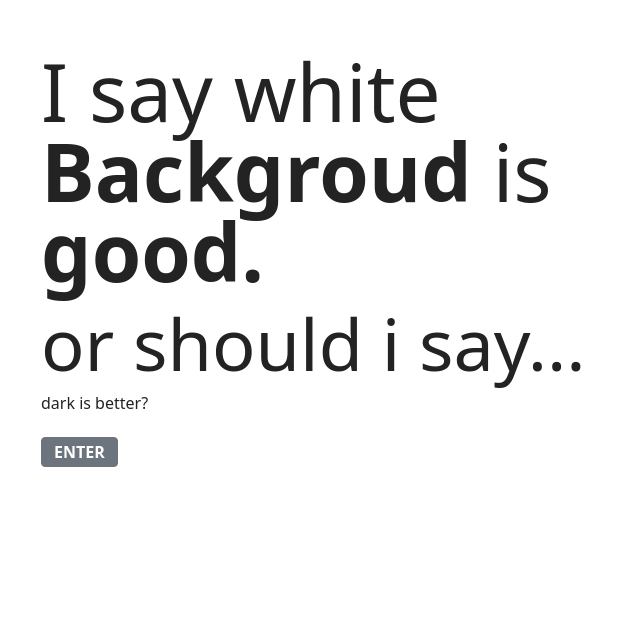
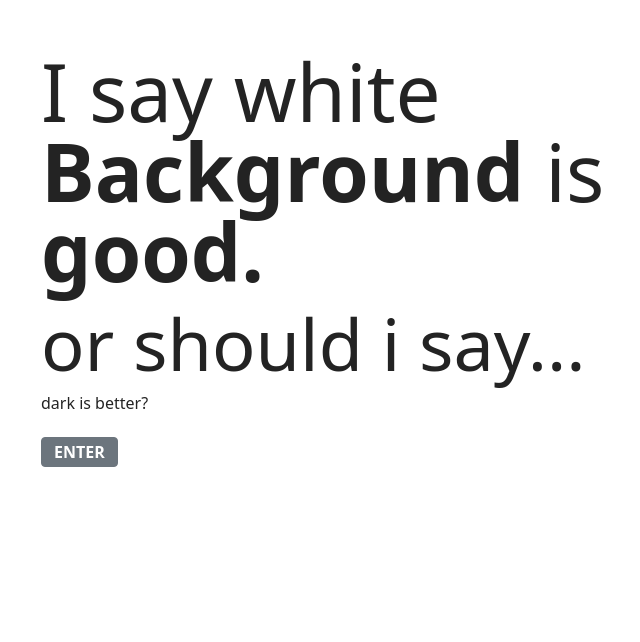
Before and after one commit to ceazarragual/ceazarragual.github.io, a plain HTML site: page index.html in a window 1280 px wide. Shown: the part 136-778 px from the top of the page, without its empty margins (235-875 px from the left). Drawn offline with Linux system fonts and the light colour scheme.

Commit message:
Update index.html

```diff
--- a/index.html
+++ b/index.html
@@ -40,7 +40,7 @@
     <div class="container">
         <div class="row justify-content-center">
             <div class="col-12 col-lg-8">
-                <h1 class="mbr-section-title mbr-fonts-style mb-3 display-1">I say white<strong> Backgroud </strong>is<strong> good.</strong></h1>
+                <h1 class="mbr-section-title mbr-fonts-style mb-3 display-1">I say white<strong> Background </strong>is<strong> good.</strong></h1>
                 <h2 class="mbr-section-subtitle mbr-fonts-style mb-3 display-2">or should i say...</h2>
                 <p class="mbr-text mbr-fonts-style display-7">dark is better?</p>
                 <div class="mbr-section-btn mt-3"><a class="btn btn-secondary display-4" href="https://ceazarragual.jdevcloud.com/">ENTER</a></div>
```
